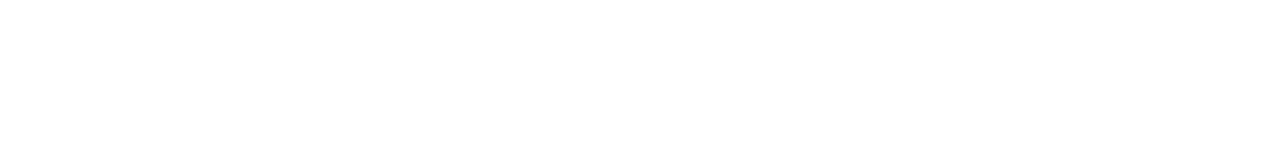
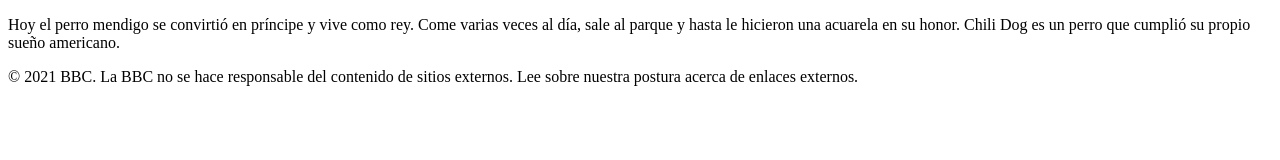
Before and after one commit to EliasHerreraCo/practicas-git, a plain HTML site: page index.html in a window 1280 px wide. Drawn offline with Linux system fonts and the light colour scheme.

Commit message:
Se añadio el footer

```diff
--- a/index.html
+++ b/index.html
@@ -16,7 +16,12 @@
     </main>
 
     <footer>
-
+        <p>
+            Hoy el perro mendigo se convirtió en príncipe y vive como rey. Come varias veces al día, sale al parque y hasta le hicieron una acuarela en su honor. Chili Dog es un perro que cumplió su propio sueño americano.
+        </p>
+        <p>
+            © 2021 BBC. La BBC no se hace responsable del contenido de sitios externos. Lee sobre nuestra postura acerca de enlaces externos.
+        </p>
     </footer>
 </body>
 </html>
```
